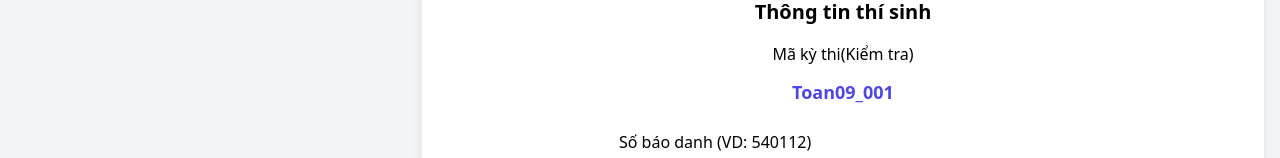
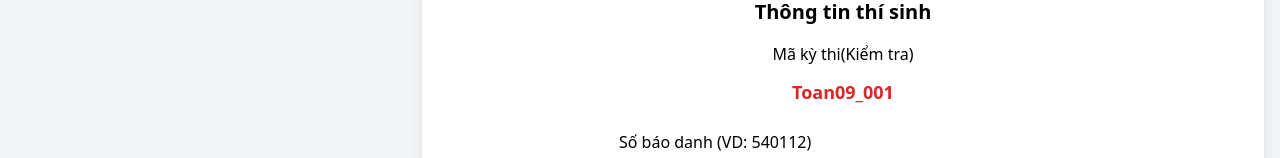
Before and after one commit to NVH2020/Kiemtratoan09, a plain HTML site: page index.html in a window 1280 px wide. Shown: the part 176-334 px from the top of the page. Drawn offline with nearby package versions, Linux system fonts and the light colour scheme.

Commit message:
Update index.html

```diff
--- a/index.html
+++ b/index.html
@@ -24,7 +24,7 @@
             <h2 class="text-xl font-semibold text-center mb-4">Thông tin thí sinh</h2>
 	    <div class="mb-4">
    	     <label class="block font-medium text-center">Mã kỳ thi(Kiểm tra)</label>
-             <p id="examCodeDisplay" class="w-full text-center text-lg font-bold text-indigo-600 p-2 mt-1"></p>
+<p id="examCodeDisplay" class="w-full text-center text-lg font-bold text-red-600 p-2 mt-1"></p>
             </div>
 
             <div class="mb-3">
```
